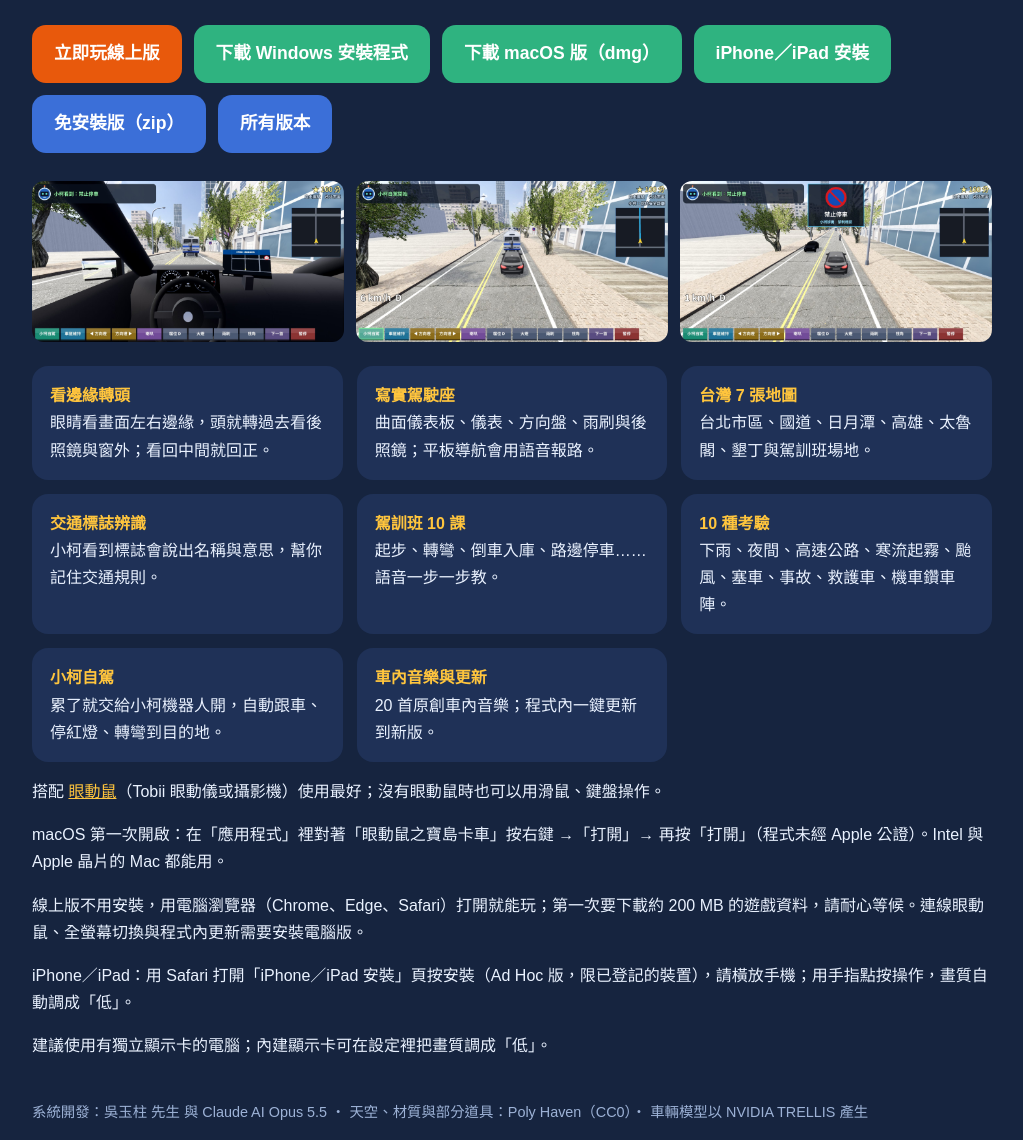
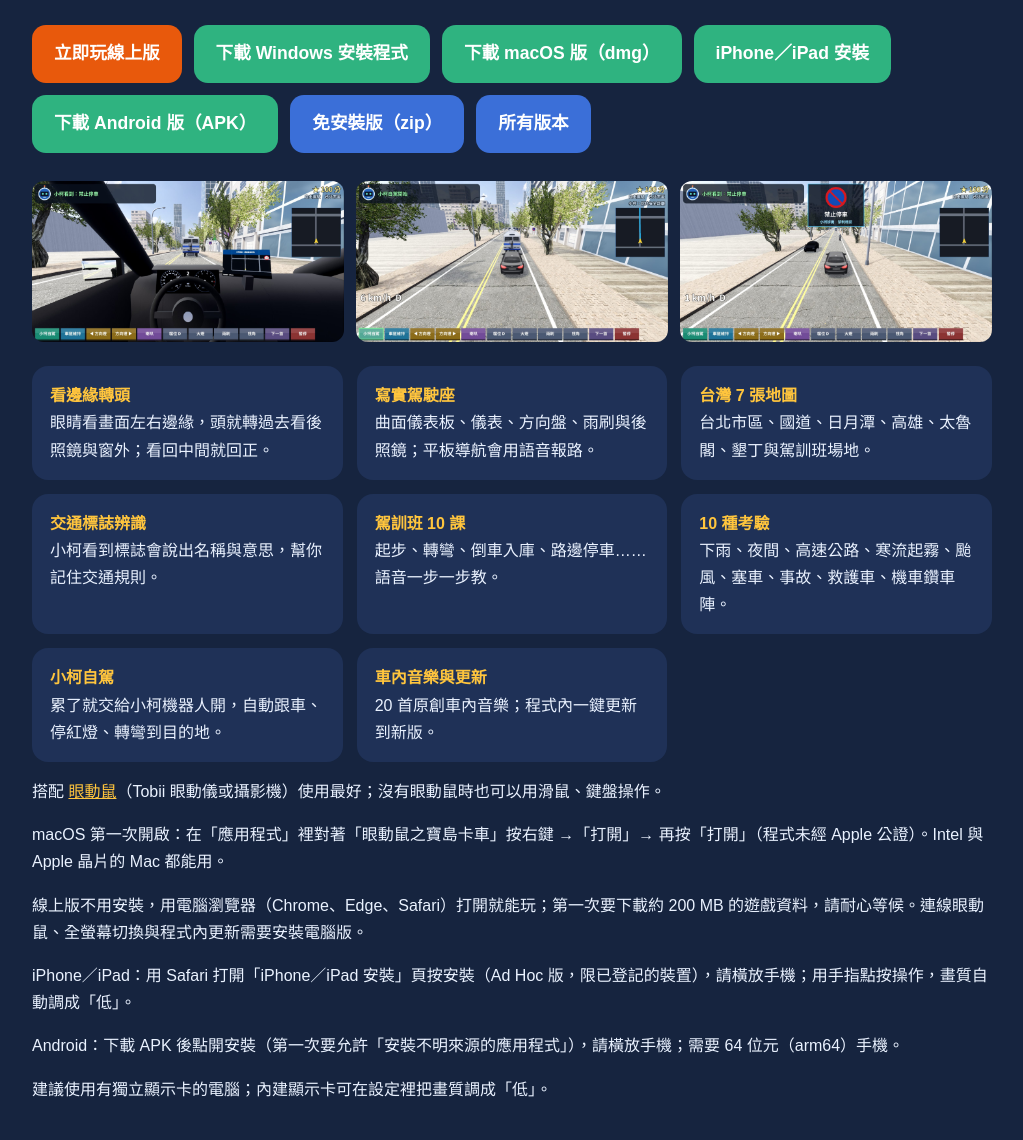
Before and after one commit to achir1015/eyemouse-truck, a plain HTML site: page docs/index.html in a window 1280 px wide. Shown: the part 147-1287 px from the top of the page, without its empty margins (128-1151 px from the left). Drawn offline with Linux system fonts and the light colour scheme.

Commit message:
Android 版：匯出設定、build_android.sh、下載頁加 APK
Co-Authored-By: Claude Opus 5.5 <noreply@anthropic.com>

```diff
--- a/docs/index.html
+++ b/docs/index.html
@@ -38,6 +38,7 @@
     <a class="btn" href="https://github.com/achir1015/eyemouse-truck/releases/latest/download/EyeMouseTruck-Setup.exe">下載 Windows 安裝程式</a>
     <a class="btn" href="https://github.com/achir1015/eyemouse-truck/releases/latest/download/EyeMouseTruck-macOS.dmg">下載 macOS 版（dmg）</a>
     <a class="btn" href="ios/">iPhone／iPad 安裝</a>
+    <a class="btn" href="https://github.com/achir1015/eyemouse-truck/releases/latest/download/EyeMouseTruck-Android.apk">下載 Android 版（APK）</a>
     <a class="btn alt" href="https://github.com/achir1015/eyemouse-truck/releases/latest/download/EyeMouseTruck-Windows-portable.zip">免安裝版（zip）</a>
     <a class="btn alt" href="https://github.com/achir1015/eyemouse-truck/releases">所有版本</a>
   </div>
@@ -60,6 +61,7 @@
   <p>macOS 第一次開啟：在「應用程式」裡對著「眼動鼠之寶島卡車」按右鍵 →「打開」→ 再按「打開」（程式未經 Apple 公證）。Intel 與 Apple 晶片的 Mac 都能用。</p>
   <p>線上版不用安裝，用電腦瀏覽器（Chrome、Edge、Safari）打開就能玩；第一次要下載約 200 MB 的遊戲資料，請耐心等候。連線眼動鼠、全螢幕切換與程式內更新需要安裝電腦版。</p>
   <p>iPhone／iPad：用 Safari 打開「iPhone／iPad 安裝」頁按安裝（Ad Hoc 版，限已登記的裝置），請橫放手機；用手指點按操作，畫質自動調成「低」。</p>
+  <p>Android：下載 APK 後點開安裝（第一次要允許「安裝不明來源的應用程式」），請橫放手機；需要 64 位元（arm64）手機。</p>
   <p>建議使用有獨立顯示卡的電腦；內建顯示卡可在設定裡把畫質調成「低」。</p>
   <footer>系統開發：吳玉柱 先生 與 Claude AI Opus 5.5 ・ 天空、材質與部分道具：Poly Haven（CC0）・ 車輛模型以 NVIDIA TRELLIS 產生</footer>
 </main>
```
Also changed, not shown: 3 other files.
